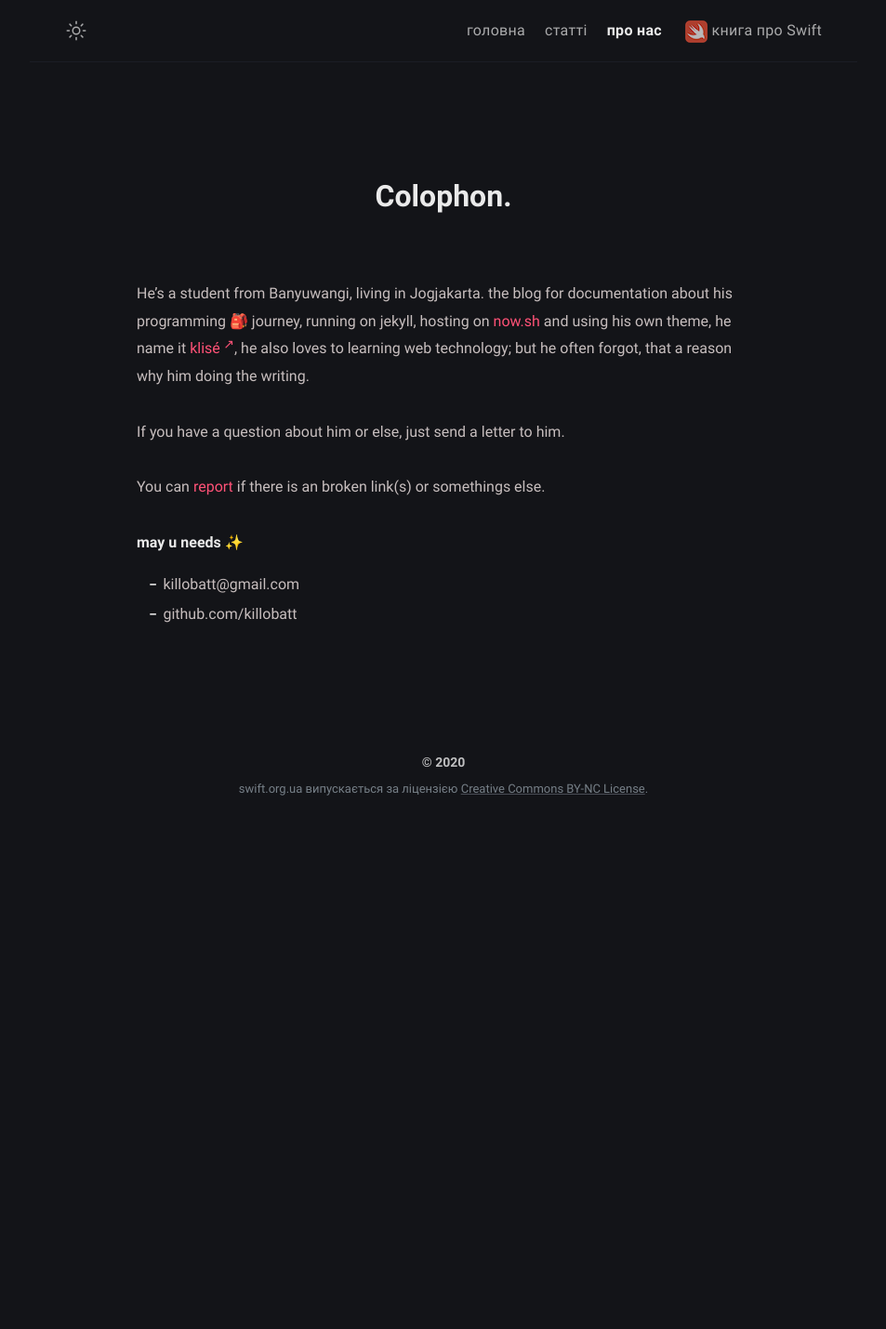
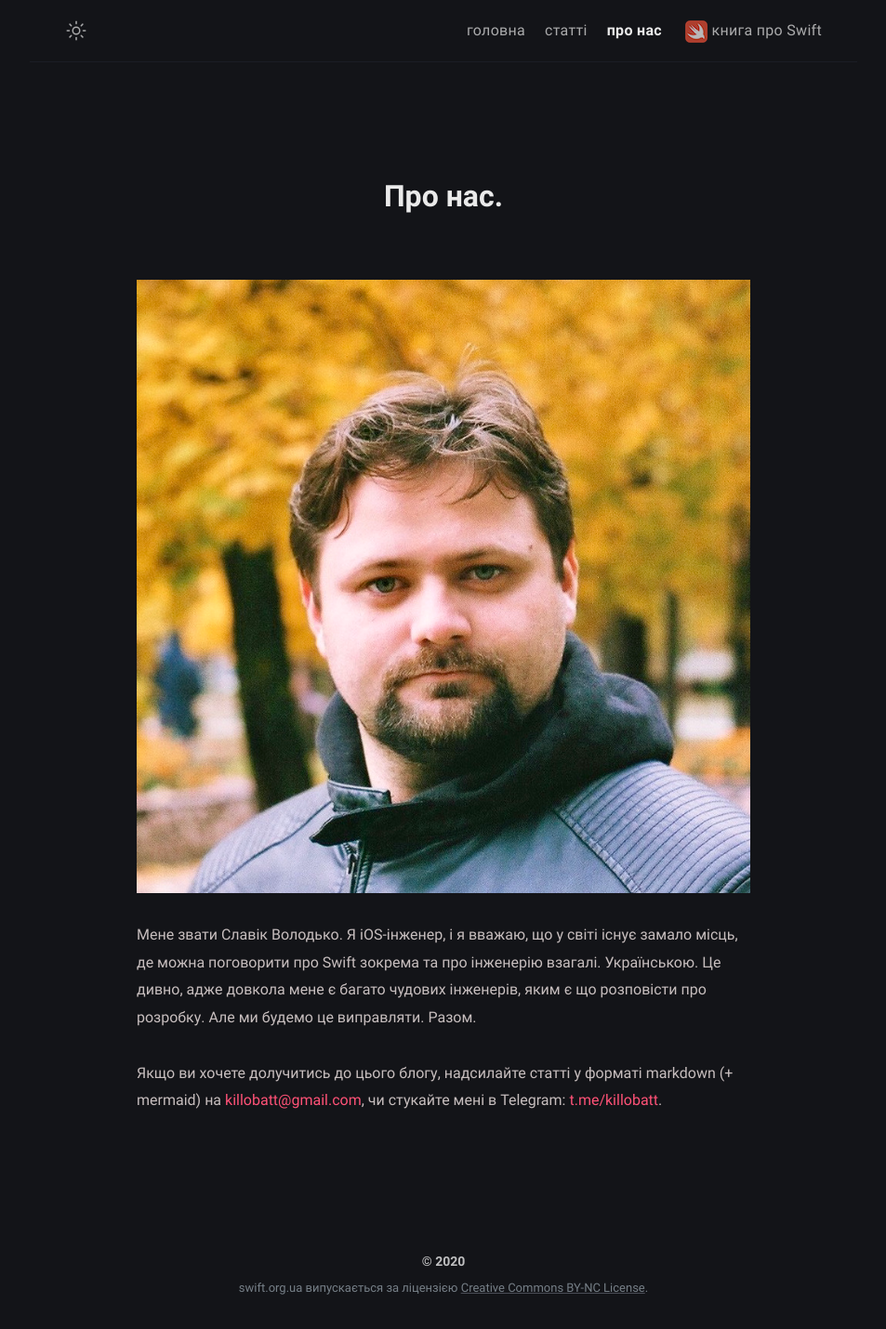
Before and after one commit to swiftbookua/site, a Jekyll site: the page built from about.md, in a window 1280 px wide. Shown: the whole page at 93% size, without its empty margins (163-1116 px from the left). Built offline with Jekyll 4.4.1, drawn with Linux system fonts in a browser that asks for light colours; before the commit the page ends 900 px from its top, so only the background shows below that.

Commit message:
Updated about page

```diff
--- a/about.md
+++ b/about.md
@@ -1,18 +1,12 @@
 ---
-title: Colophon
+title: Про нас
 permalink: /about/
 layout: page
-excerpt: Hello peeps, I'm student of computer science from Banyuwangi, living in Jogjakarta. This blog for documentation about my programming journey, running on jekyll, hosting on netlify and using my own simple theme.
 comments: false
 ---
 
-He's a student from Banyuwangi, living in Jogjakarta. the blog for documentation about his programming 🎒 journey, running on jekyll, hosting on [now.sh](http://now.sh) and using his own theme, he name it <a href="https://github.com/piharpi/jekyll-klise" target="_blank" rel="noopener">klisé</a>, he also loves to learning web technology; but he often forgot, that a reason why him doing the writing.
+![](/assets/img/killobatt.jpg)
 
-If you have a question about him or else, just send a letter to him.
+Мене звати Славік Володько. Я iOS-інженер, і я вважаю, що у світі існує замало місць, де можна поговорити про Swift зокрема та про інженерію взагалі. Українською. Це дивно, адже довкола мене є багато чудових інженерів, яким є що розповісти про розробку. Але ми будемо це виправляти. Разом.
 
-You can [report](http://github.com/piharpi/jekyll-klise/issues/new) if there is an broken link(s) or somethings else.
-
-**may u needs ✨**
-
-- {{ site.author.email }}
-- github.com/{{ site.author.github }}
+Якщо ви хочете долучитись до цього блогу, надсилайте статті у форматі markdown (+ mermaid) на [killobatt@gmail.com](mailto:killobatt@gmail.com), чи стукайте мені в Telegram: [t.me/killobatt](https://t.me/killobatt).
```
Also changed, not shown: assets/img/killobatt.jpg (added).
